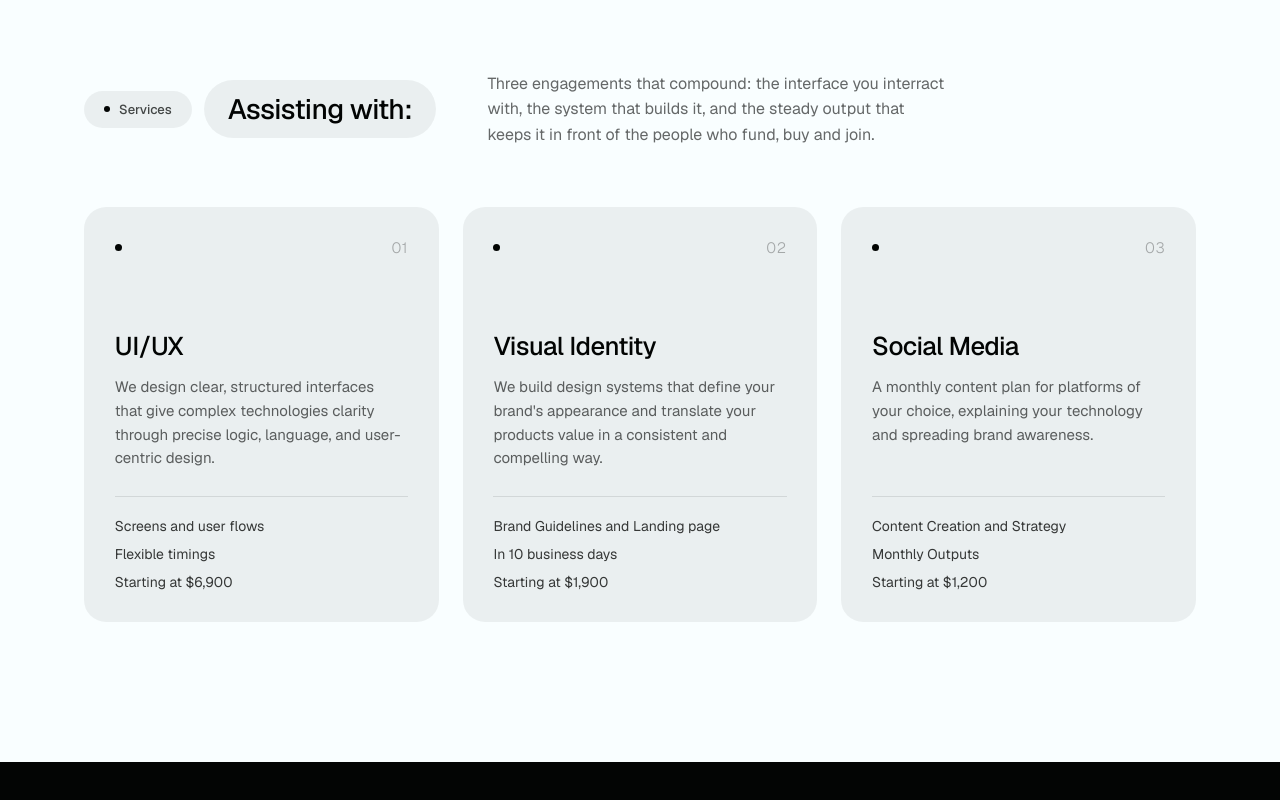
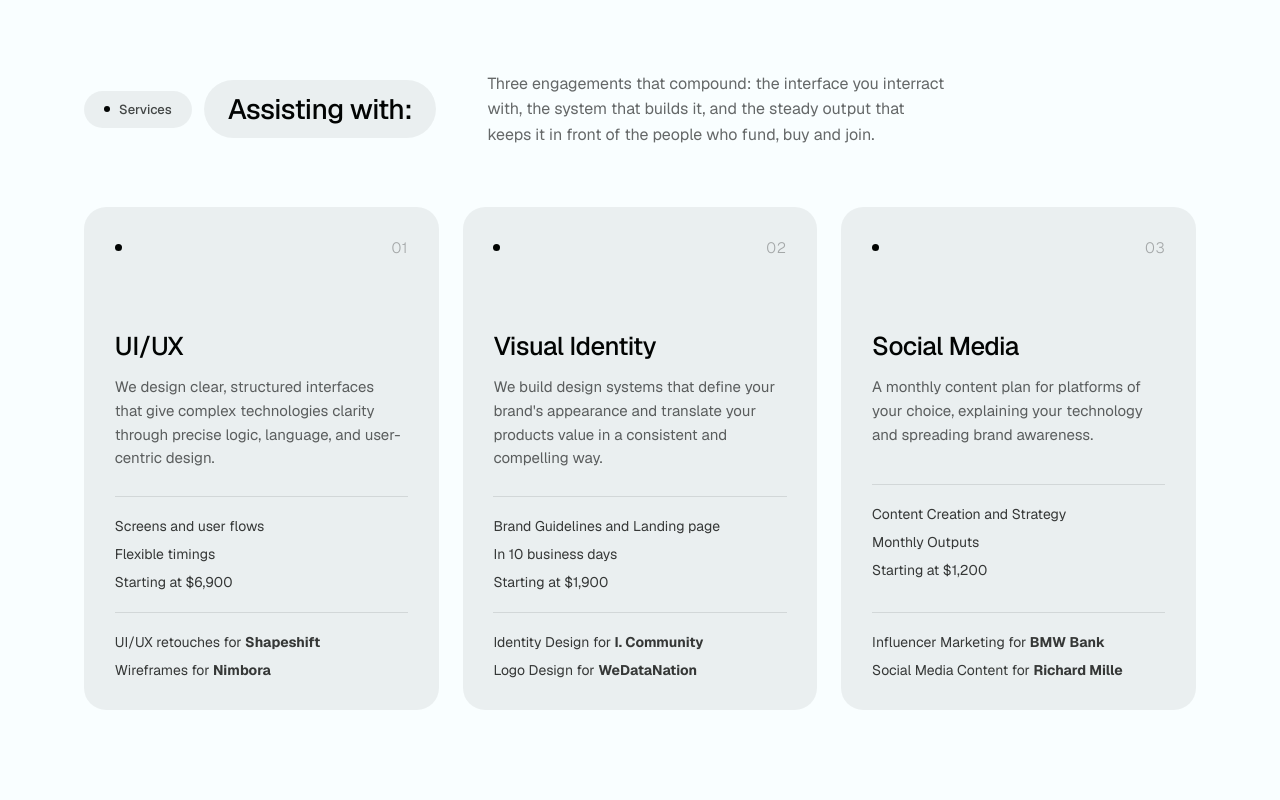
Before and after one commit to greyayva44/loomvale, a plain HTML site: page index.html in a window 1280 px wide. Shown: the part 1968-2768 px from the top of the page. Drawn offline with nearby package versions, Linux system fonts and the light colour scheme; no server answers; a web font is replaced by a local one.

Commit message:
Add files via upload

```diff
--- a/index.html
+++ b/index.html
@@ -140,6 +140,11 @@
           <li style="font-size: 14px; color: rgba(2, 4, 3, 0.78)">Flexible timings</li>
           <li style="font-size: 14px; color: rgba(2, 4, 3, 0.78)">Starting at $6,900</li>
         </ul>
+        <br>
+        <ul style="list-style: none; margin: auto 0 0; padding: 0; display: flex; flex-direction: column; gap: 10px; border-top: 1px solid rgba(2, 4, 3, 0.1); padding-top: 20px">
+          <li style="font-size: 14px; color: rgba(2, 4, 3, 0.78)">UI/UX retouches for <b>Shapeshift</b></li>
+          <li style="font-size: 14px; color: rgba(2, 4, 3, 0.78)">Wireframes for <b>Nimbora</b></li>
+        </ul>
       </article>
       <article style="background: rgba(2, 4, 3, 0.06); border-radius: 22px; padding: clamp(24px, 2.4vw, 34px); display: flex; flex-direction: column; min-height: 380px">
         <div style="display: flex; align-items: flex-start; justify-content: space-between">
@@ -153,6 +158,11 @@
           <li style="font-size: 14px; color: rgba(2, 4, 3, 0.78)">In 10 business days</li>
           <li style="font-size: 14px; color: rgba(2, 4, 3, 0.78)">Starting at $1,900</li>
         </ul>
+        <br>
+        <ul style="list-style: none; margin: auto 0 0; padding: 0; display: flex; flex-direction: column; gap: 10px; border-top: 1px solid rgba(2, 4, 3, 0.1); padding-top: 20px">
+          <li style="font-size: 14px; color: rgba(2, 4, 3, 0.78)">Identity Design for <b>I. Community</b></li>
+          <li style="font-size: 14px; color: rgba(2, 4, 3, 0.78)">Logo Design for <b>WeDataNation</b></li>
+        </ul>
       </article>
       <article style="background: rgba(2, 4, 3, 0.06); border-radius: 22px; padding: clamp(24px, 2.4vw, 34px); display: flex; flex-direction: column; min-height: 380px">
         <div style="display: flex; align-items: flex-start; justify-content: space-between">
@@ -165,6 +175,11 @@
           <li style="font-size: 14px; color: rgba(2, 4, 3, 0.78)">Content Creation and Strategy</li>
           <li style="font-size: 14px; color: rgba(2, 4, 3, 0.78)">Monthly Outputs</li>
           <li style="font-size: 14px; color: rgba(2, 4, 3, 0.78)">Starting at $1,200</li>
+        </ul>
+        <br>
+        <ul style="list-style: none; margin: auto 0 0; padding: 0; display: flex; flex-direction: column; gap: 10px; border-top: 1px solid rgba(2, 4, 3, 0.1); padding-top: 20px">
+          <li style="font-size: 14px; color: rgba(2, 4, 3, 0.78)">Influencer Marketing for <b>BMW Bank</b></li>
+          <li style="font-size: 14px; color: rgba(2, 4, 3, 0.78)">Social Media Content for <b>Richard Mille</b></li>
         </ul>
       </article>
     </div>
```
